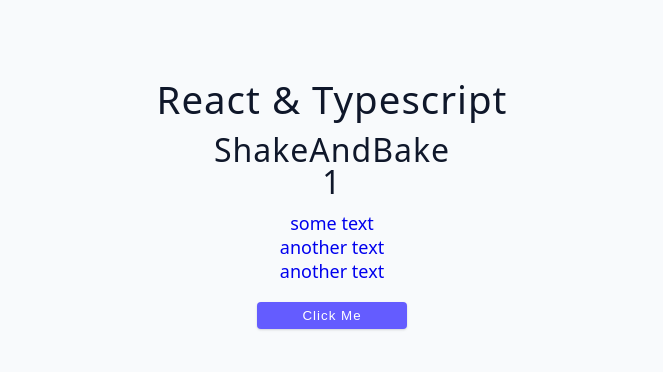
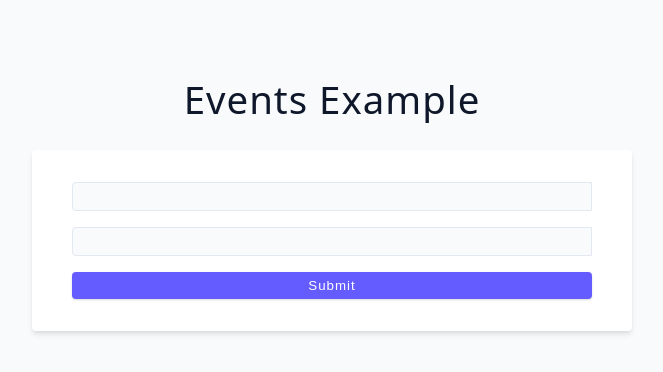
Before and after one commit to Rashedin-063/Exploration-of-TypeScript, a React (Vite) app in the folder React-TypeScript-Project-1/: page / in a window 1280 px wide. Shown: the top 372 px of the page, without its empty margins (308-971 px from the left). Built offline with nearby package versions, Linux system fonts and the light colour scheme.

Commit message:
react ts event explored

```diff
--- a/React-TypeScript-Project-1/src/App.tsx
+++ b/React-TypeScript-Project-1/src/App.tsx
@@ -1,9 +1,9 @@
-import Component from './starter/03-state'
+import Component from './starter/04-events'
 
 
-const child = <>
-<p>This is a children</p>
-</>
+// const child = <>
+// <p>This is a children</p>
+// </>
 
 function App() {
   return (
--- a/React-TypeScript-Project-1/src/starter/04-events/index.tsx
+++ b/React-TypeScript-Project-1/src/starter/04-events/index.tsx
@@ -1,9 +1,46 @@
+import { useState } from "react";
+
+type Person = {
+  name: string;
+}
+
 function Component() {
+
+  const [text, setText] = useState('');
+  const [email, setEmail] = useState('');
+
+  const handleChange = (event: React.ChangeEvent<HTMLInputElement>) => {
+    console.log(event.target.value);
+    setEmail(event.target.value);
+  }
+
+  const handleSubmit = (e: React.FormEvent<HTMLFormElement>) => {
+    e.preventDefault();
+    // const formData = new FormData(e.target as HTMLFormElement);
+    const formData = new FormData(e.currentTarget);
+
+    const data = Object.fromEntries(formData)
+
+    console.log(data);
+
+    //
+
+    const person: Person = { name: data.text as string }
+
+    console.log(person);
+
+  }
+
   return (
-    <div>
-      <h2>React & Typescript</h2>
-      <h2>Events</h2>
-    </div>
+    <section>
+      <h2>Events Example </h2>
+      <form onSubmit={handleSubmit} className="form">
+        <input type="text" name="text" id="" className="form-input mb-1" value={text} onChange={(e) => setText(e.target.value)} />
+        <input type="email" name="email" id="" className="form-input mb-1" value={email} onChange={handleChange} />
+
+        <button type='submit' className="btn btn-block">Submit</button>
+      </form>
+    </section>
   );
 }
 export default Component;
```
